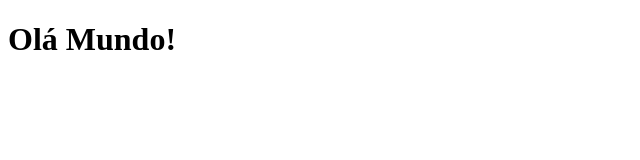
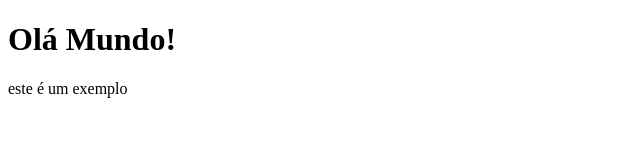
Before and after one commit to YagoFarah/exemplo.html.g, a plain HTML site: page index.html in a window 1280 px wide. Shown: the whole page, without its empty margins (0-640 px from the left). Drawn offline with Linux system fonts and the light colour scheme.

Commit message:
Adicionado um texto

```diff
--- a/index.html
+++ b/index.html
@@ -8,5 +8,6 @@
 	</head>
 	<body>
 		<h1>Olá Mundo!</h1>
+		<p>este é um exemplo</p>
 	</body>
 </html>
```
